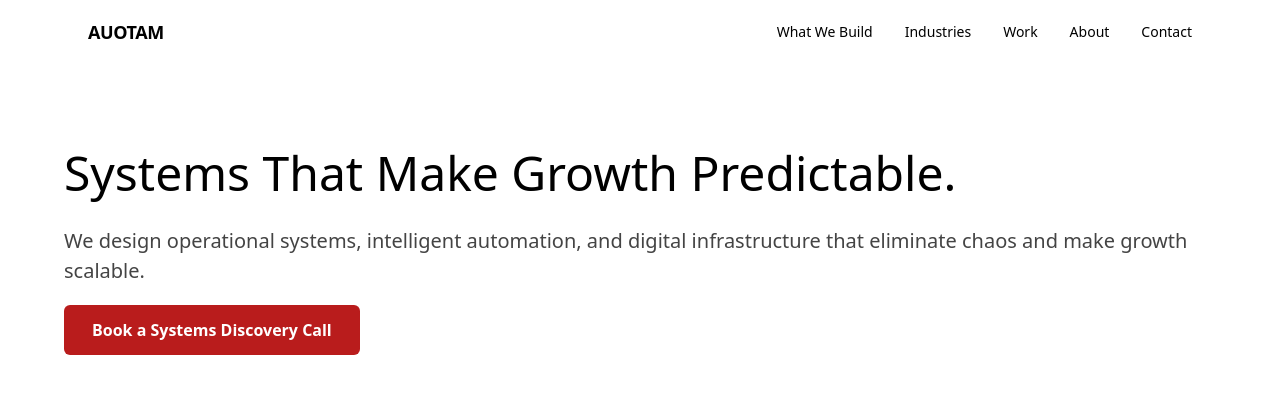
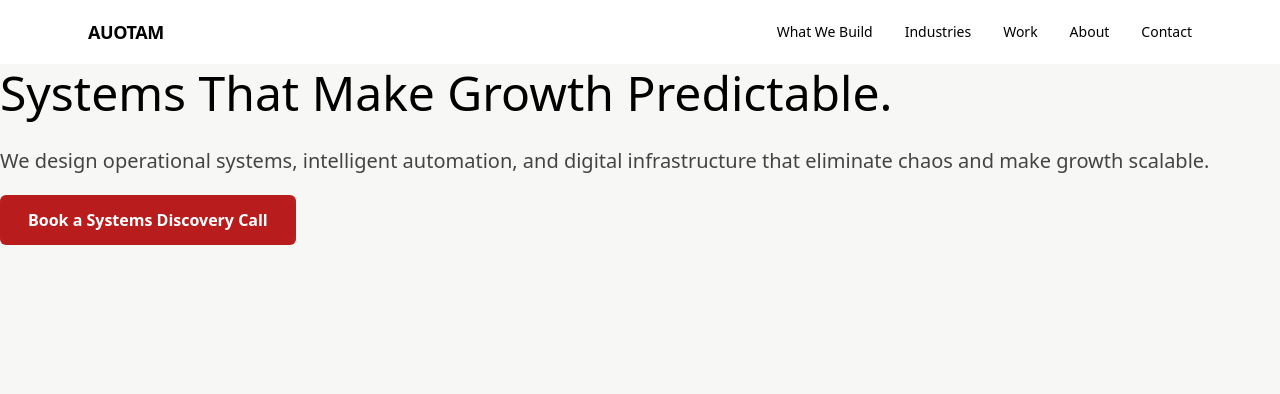
Before and after one commit to Auotam/AUOTAM-NEXTJS---MAIN, a Next.js app: page / in a window 1280 px wide. Shown: the top 394 px of the page. Built offline with nearby package versions, Linux system fonts and the light colour scheme.

Commit message:
Update page.tsx

```diff
--- a/app/page.tsx
+++ b/app/page.tsx
@@ -1,7 +1,6 @@
 export default function Home() {
   return (
-    <main style={{ padding: '80px 24px', maxWidth: '1200px', margin: '0 auto' }}>
-      <h1 style={{ fontSize: '48px', lineHeight: '1.2', marginBottom: '24px' }}>
+<main className="bg-[#f7f7f5] min-h-screen">      <h1 style={{ fontSize: '48px', lineHeight: '1.2', marginBottom: '24px' }}>
         Systems That Make Growth Predictable.
       </h1>
       <p style={{ fontSize: '20px', color: '#444', marginBottom: '32px' }}>
```
